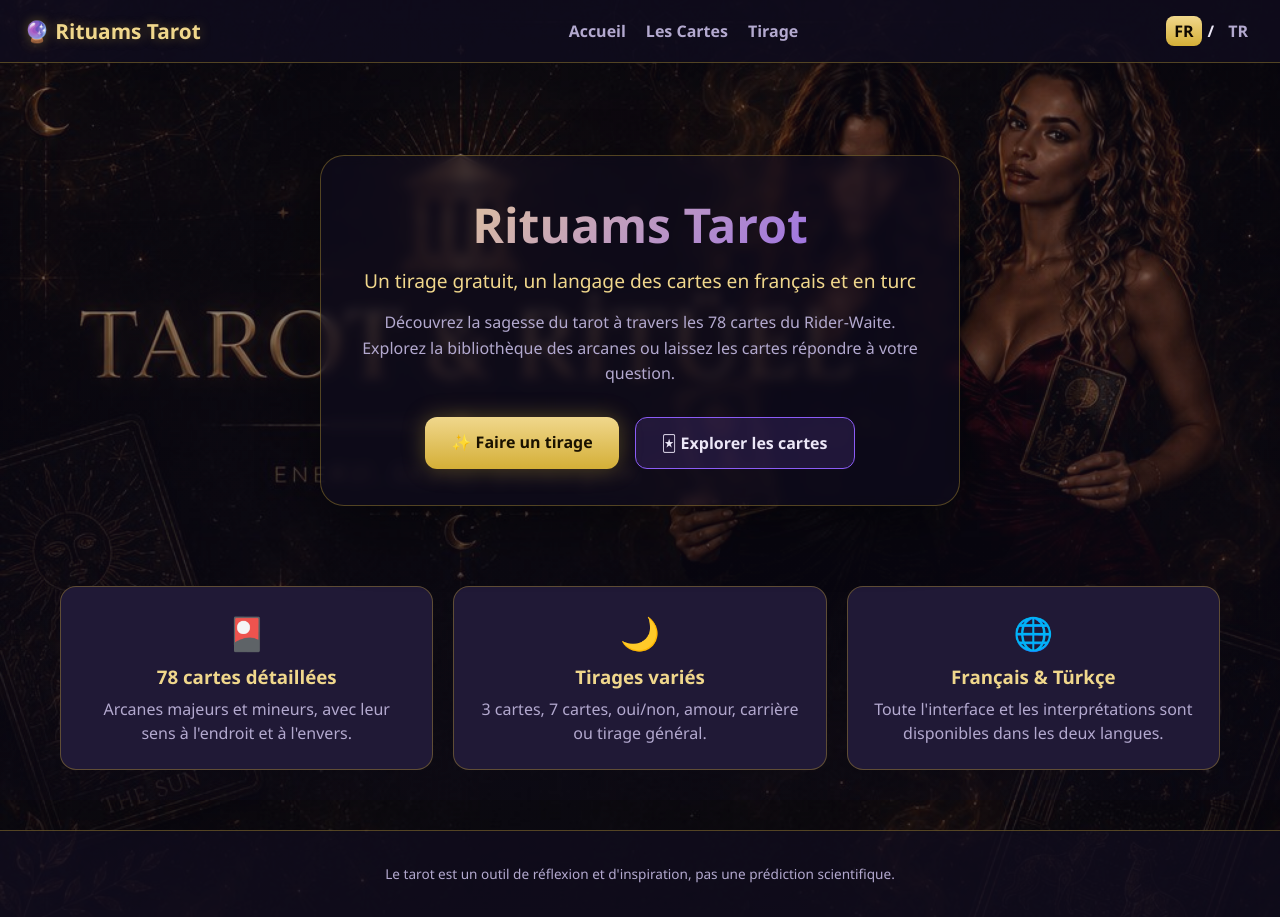
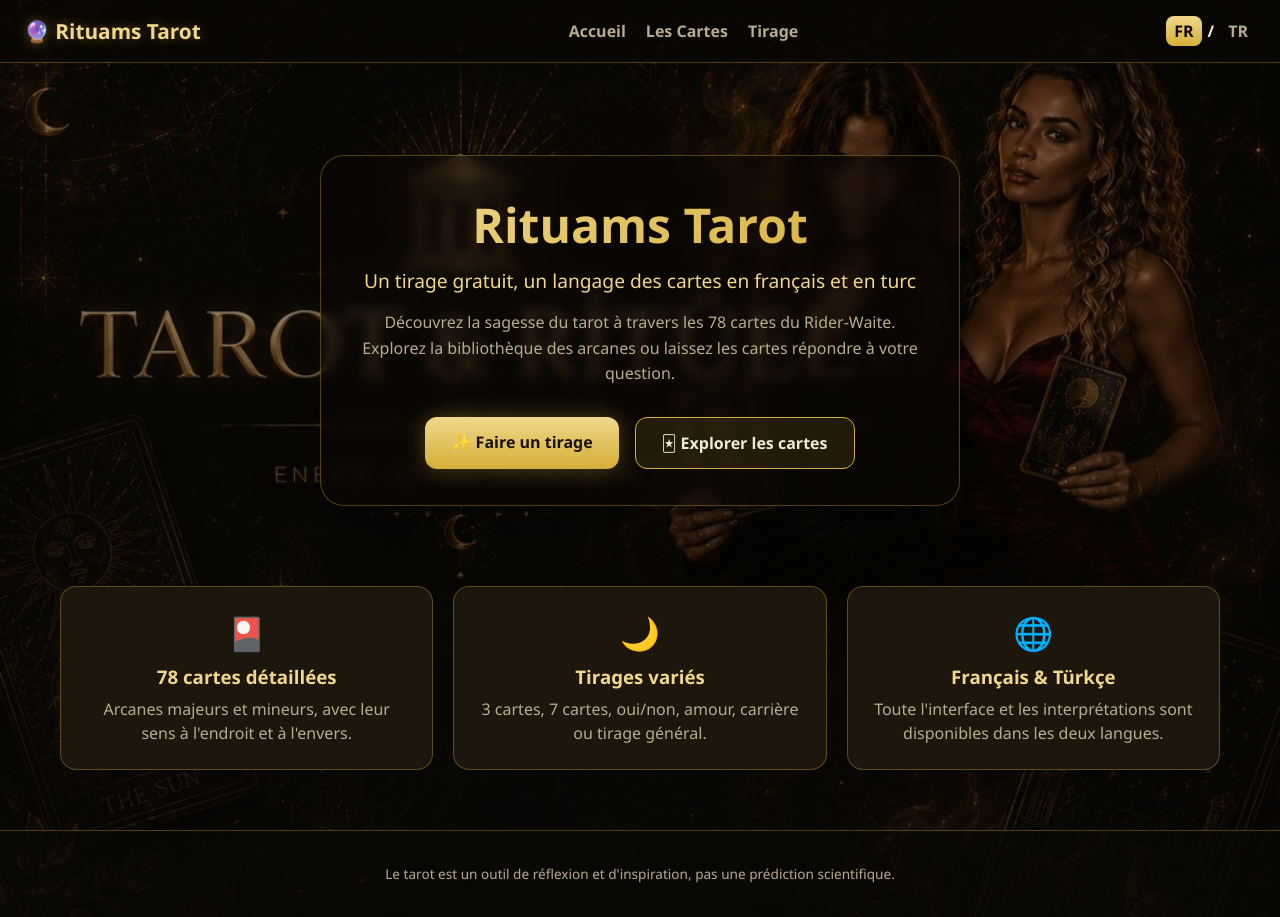
Before and after one commit to Yohannaaaaa/Tarot, a Flask app: page / in a window 1280 px wide. Run offline with Flask 3, Linux system fonts and the light colour scheme.

Commit message:
Remplacer la palette violette par un thème noir & or luxueux
Aligne l'habillage sur l'esthétique noir/or de montenoirvip (plus de
violet nulle part : fonds, boutons, badges, libellés).

```diff
--- a/static/css/style.css
+++ b/static/css/style.css
@@ -1,12 +1,11 @@
 :root {
-    --bg: #100c1e;
-    --bg-soft: #1a1430;
-    --panel: #201936;
+    --bg: #0a0806;
+    --bg-soft: #17130a;
+    --panel: #1c160c;
     --gold: #d4af37;
     --gold-soft: #f0d78c;
-    --purple: #8b5cf6;
-    --text: #ece7f7;
-    --text-dim: #b3a9cf;
+    --text: #f0ead8;
+    --text-dim: #b8ac8e;
     --border: rgba(212, 175, 55, 0.35);
 }
 
@@ -15,7 +14,7 @@
 body {
     margin: 0;
     min-height: 100vh;
-    background: radial-gradient(circle at 20% 0%, #251b40 0%, var(--bg) 55%);
+    background: radial-gradient(circle at 20% 0%, #2a2008 0%, var(--bg) 55%);
     color: var(--text);
     font-family: 'Segoe UI', Tahoma, Geneva, Verdana, sans-serif;
     display: flex;
@@ -24,7 +23,7 @@ body {
 
 body.has-hero-bg {
     background:
-        linear-gradient(180deg, rgba(16,12,30,.4) 0%, rgba(16,12,30,.55) 100%),
+        linear-gradient(180deg, rgba(10,8,4,.4) 0%, rgba(10,8,4,.55) 100%),
         url('/static/img/tarot_home.jpg') center top / cover no-repeat fixed;
     background-color: var(--bg);
 }
@@ -37,7 +36,7 @@ a { color: inherit; }
     justify-content: space-between;
     padding: 16px 24px;
     border-bottom: 1px solid var(--border);
-    background: rgba(16, 12, 30, 0.85);
+    background: rgba(10, 8, 4, 0.85);
     position: sticky;
     top: 0;
     z-index: 20;
@@ -87,7 +86,7 @@ main { flex: 1; max-width: 1200px; margin: 0 auto; padding: 32px 20px 60px; widt
     color: var(--text-dim);
     font-size: 0.85em;
     border-top: 1px solid var(--border);
-    background: rgba(16, 12, 30, .75);
+    background: rgba(10, 8, 4, .75);
 }
 
 /* Hero */
@@ -96,7 +95,7 @@ main { flex: 1; max-width: 1200px; margin: 0 auto; padding: 32px 20px 60px; widt
     max-width: 640px;
     margin: 0 auto;
     padding: 36px 28px;
-    background: rgba(16, 12, 30, .6);
+    background: rgba(10, 8, 4, .6);
     backdrop-filter: blur(6px);
     border: 1px solid var(--border);
     border-radius: 24px;
@@ -105,7 +104,7 @@ main { flex: 1; max-width: 1200px; margin: 0 auto; padding: 32px 20px 60px; widt
 .hero h1 {
     font-size: 3em;
     margin: 0 0 10px;
-    background: linear-gradient(135deg, var(--gold-soft), var(--purple));
+    background: linear-gradient(135deg, var(--gold-soft), var(--gold));
     -webkit-background-clip: text;
     -webkit-text-fill-color: transparent;
     background-clip: text;
@@ -134,8 +133,8 @@ main { flex: 1; max-width: 1200px; margin: 0 auto; padding: 32px 20px 60px; widt
     box-shadow: 0 0 22px rgba(212, 175, 55, .35);
 }
 .btn-secondary {
-    background: rgba(139, 92, 246, 0.15);
-    border: 1px solid var(--purple);
+    background: rgba(212, 175, 55, 0.12);
+    border: 1px solid var(--gold);
     color: var(--text);
 }
 
@@ -185,7 +184,7 @@ main { flex: 1; max-width: 1200px; margin: 0 auto; padding: 32px 20px 60px; widt
     cursor: pointer;
     font-weight: 600;
 }
-.chip.active, .chip:hover { background: var(--purple); color: #fff; border-color: var(--purple); }
+.chip.active, .chip:hover { background: linear-gradient(180deg, var(--gold-soft), var(--gold)); color: #1a1200; border-color: var(--gold); }
 
 .card-grid {
     display: grid;
@@ -205,7 +204,7 @@ main { flex: 1; max-width: 1200px; margin: 0 auto; padding: 32px 20px 60px; widt
     padding: 10px;
     transition: transform .15s, box-shadow .15s;
 }
-.card-tile:hover { transform: translateY(-4px); box-shadow: 0 8px 24px rgba(139, 92, 246, .35); }
+.card-tile:hover { transform: translateY(-4px); box-shadow: 0 8px 24px rgba(212, 175, 55, .35); }
 .card-tile img { width: 100%; border-radius: 8px; aspect-ratio: 3/5; object-fit: cover; }
 .card-tile span { font-size: 0.85em; text-align: center; font-weight: 700; }
 .no-results { text-align: center; color: var(--text-dim); margin-top: 30px; }
@@ -246,7 +245,7 @@ main { flex: 1; max-width: 1200px; margin: 0 auto; padding: 32px 20px 60px; widt
     gap: 14px;
     margin: 20px 0;
 }
-.life-areas h4 { color: var(--purple); margin: 0 0 4px; }
+.life-areas h4 { color: var(--gold-soft); margin: 0 0 4px; }
 .life-areas p { margin: 0; color: var(--text-dim); line-height: 1.5; }
 .field-block { margin: 20px 0; }
 .field-block h4 { color: var(--gold-soft); margin: 0 0 6px; }
@@ -317,7 +316,7 @@ main { flex: 1; max-width: 1200px; margin: 0 auto; padding: 32px 20px 60px; widt
 .spread-slot .position-label {
     display: block;
     text-align: center;
-    color: var(--purple);
+    color: var(--gold-soft);
     font-weight: 800;
     margin-bottom: 10px;
     text-transform: uppercase;
@@ -335,7 +334,7 @@ main { flex: 1; max-width: 1200px; margin: 0 auto; padding: 32px 20px 60px; widt
 .spread-card-orientation { color: var(--text-dim); font-size: .85em; margin-bottom: 6px; }
 .spread-card-intro { font-size: .9em; line-height: 1.5; color: var(--text-dim); }
 .spread-card-extra { margin-top: 10px; }
-.spread-card-extra summary { cursor: pointer; color: var(--purple); font-weight: 700; font-size: .85em; }
+.spread-card-extra summary { cursor: pointer; color: var(--gold-soft); font-weight: 700; font-size: .85em; }
 .spread-card-extra .extra-body { margin-top: 8px; font-size: .85em; color: var(--text-dim); }
 .spread-card-extra .extra-body h5 { margin: 8px 0 2px; color: var(--gold-soft); }
 .spread-card-extra .extra-body p { margin: 0; line-height: 1.5; white-space: pre-line; }
```
